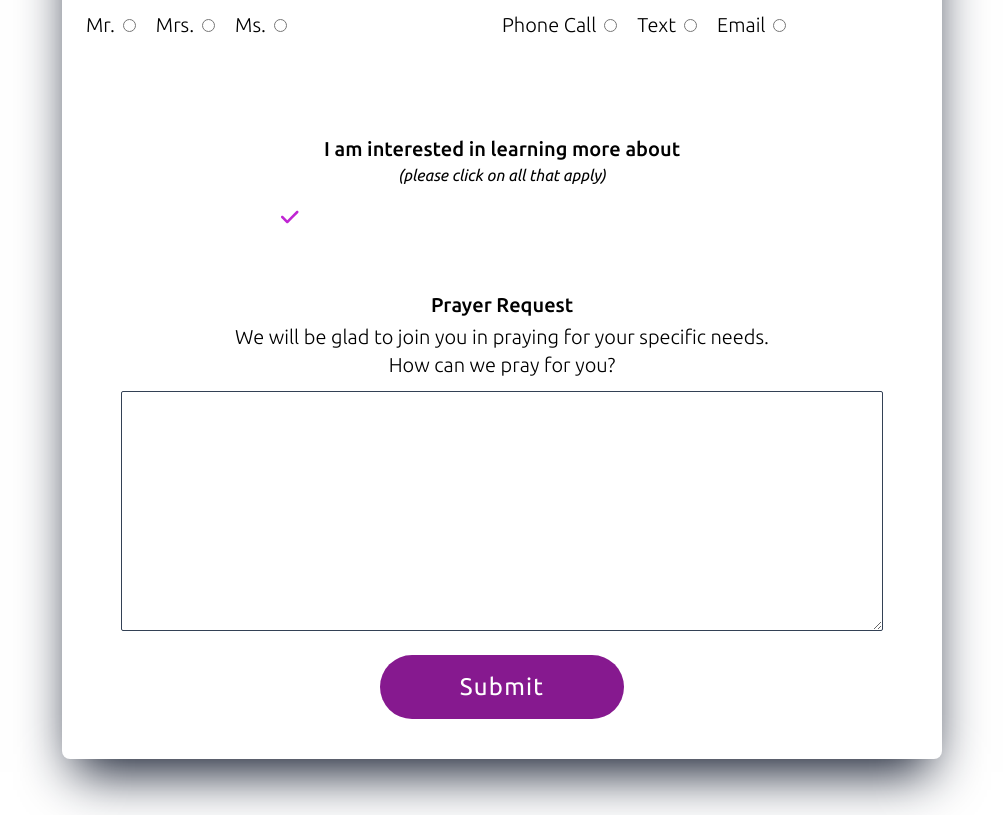
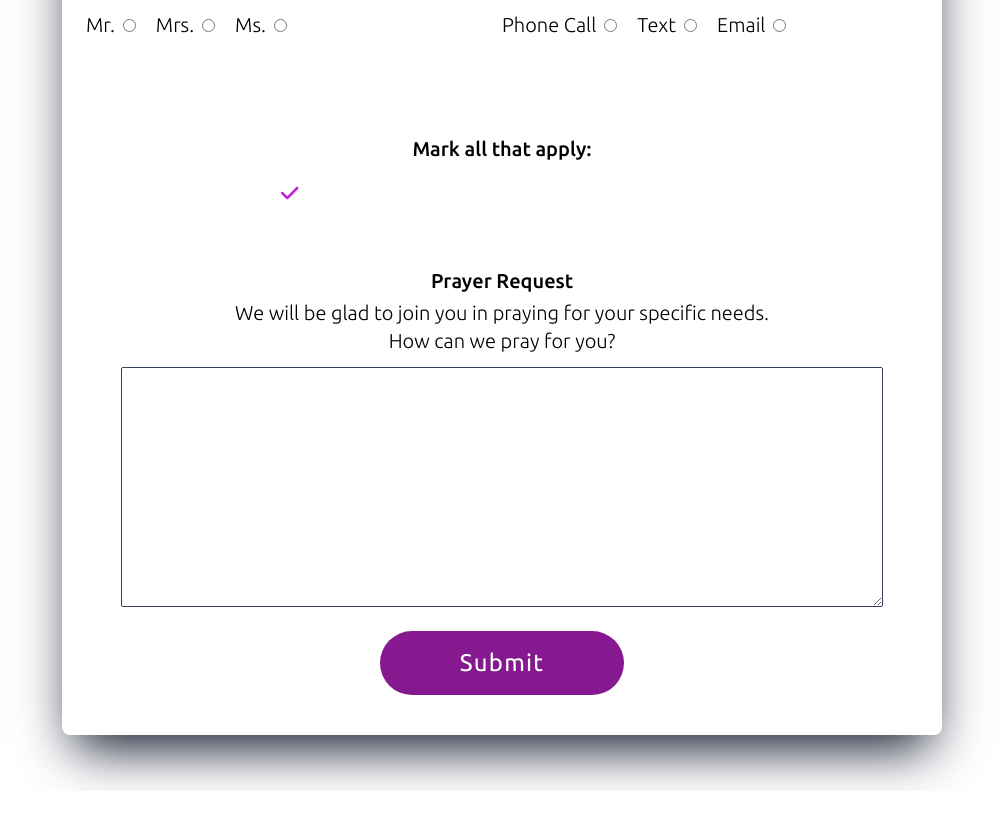
Before and after one commit to banksjazz87/visitor-form-app, a React (Create React App) app in the folder my-app/: page / in a window 1280 px wide. Shown: the part 1560-2375 px from the top of the page, without its empty margins (138-1141 px from the left). After the commit the page ends 2351 px from the top, so only its background shows below. Built offline with nearby package versions, Linux system fonts and the light colour scheme; no server answers.

Commit message:
text-update: updated some text on the form

```diff
--- a/my-app/src/components/LandingPage/Form.tsx
+++ b/my-app/src/components/LandingPage/Form.tsx
@@ -539,8 +539,8 @@ export default function Form({ show, showHandler, startLoading, stopLoading }: F
 					</div>
 
 					<ButtonGroup
-						title="I am interested in learning more about"
-						subTitle="(please click on all that apply)"
+						title="Mark all that apply:"
+						subTitle=""
 						dataArray={interestList}
 						values={visitorDetails.interests}
 						clickHandler={buttonGroupClickHandler}
```
